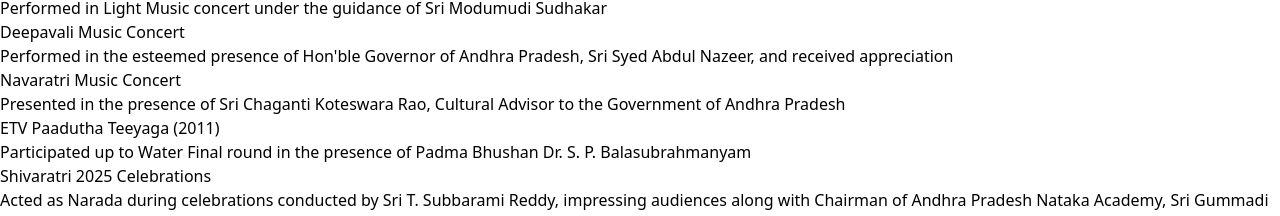
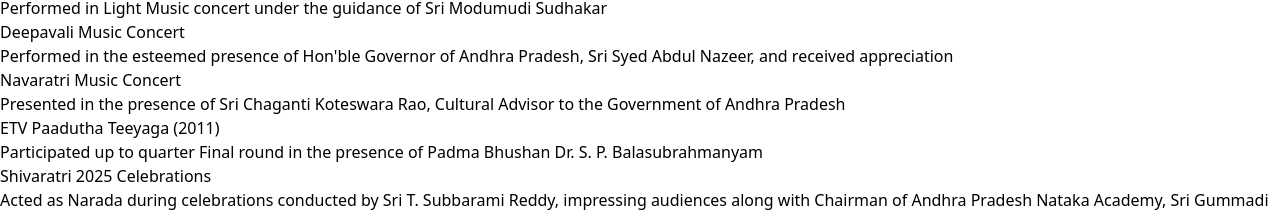
Before and after one commit to kumarasai/sagar, a React (Vite) app: page / in a window 1280 px wide. Shown: the part 1876-2092 px from the top of the page. Built offline with nearby package versions, Linux system fonts and the light colour scheme.

Commit message:
Updated about final

```diff
--- a/src/App.jsx
+++ b/src/App.jsx
@@ -169,7 +169,7 @@
             </div>
             <div className="bg-gradient-to-r from-orange-50 to-red-50 p-4 rounded-lg">
               <h4 className="font-semibold text-gray-800 mb-2">ETV Paadutha Teeyaga (2011)</h4>
-              <p className="text-gray-700">Participated up to Water Final round in the presence of Padma Bhushan Dr. S. P. Balasubrahmanyam</p>
+              <p className="text-gray-700">Participated up to quarter Final round in the presence of Padma Bhushan Dr. S. P. Balasubrahmanyam</p>
             </div>
             <div className="bg-gradient-to-r from-orange-50 to-red-50 p-4 rounded-lg">
               <h4 className="font-semibold text-gray-800 mb-2">Shivaratri 2025 Celebrations</h4>
```
